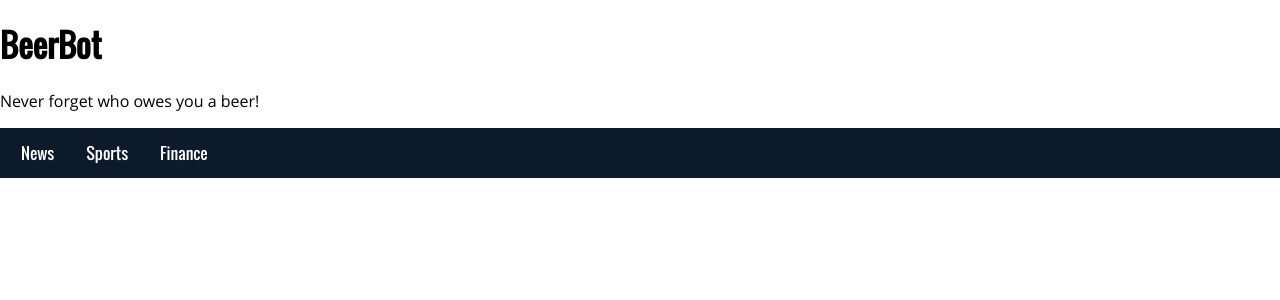
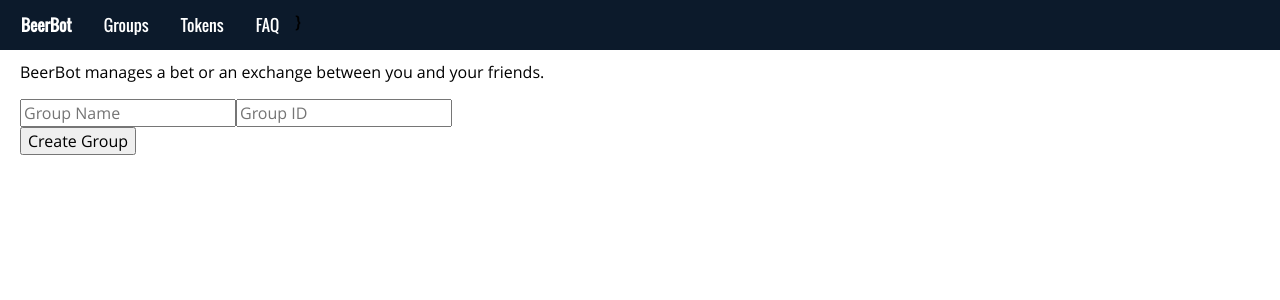
Before and after one commit to JasoonS/Status-Hackathon, a React app: page / in a window 1280 px wide. Shown: the top 300 px of the page. Built offline with nearby package versions, Linux system fonts and the light colour scheme.

Commit message:
Updated text.

```diff
--- a/src/App.js
+++ b/src/App.js
@@ -73,23 +73,32 @@ class App extends Component {
 
   render() {
     return (
-      <div className="App">
-        <h1>BeerBot</h1>
-        <p>Never forget who owes you a beer!</p>
+        <div className="App test">
         <nav className="navbar pure-menu pure-menu-horizontal">
-            <ul className="pure-menu-list">
-                <li className="pure-menu-item"><a href="#" className="pure-menu-link">News</a></li>
-                <li className="pure-menu-item"><a href="#" className="pure-menu-link">Sports</a></li>
-                <li className="pure-menu-item"><a href="#" className="pure-menu-link">Finance</a></li>
+          <a href="#" className="pure-menu-heading pure-menu-link">BeerBot</a>
+          {
+          }<ul className="pure-menu-list">
+              <li className="pure-menu-item"><a href="#" className="pure-menu-link">Groups</a></li>
+              <li className="pure-menu-item"><a href="#" className="pure-menu-link">Tokens</a></li>
+              <li className="pure-menu-item"><a href="#" className="pure-menu-link">FAQ</a></li>
               </ul>
+          }
           </nav>
+          <main className="container">
+              <div className="pure-g">
+                <div className="pure-u-1-1">
+                  <p>
+                    BeerBot manages a bet or an exchange between you and your friends.
+                  </p>
                   <div>
                     <input placeholder={'Group Name'} value={this.state.groupNameInput} onChange={this.setInputGroup}/>
-          <input placeholder={'Group ID'} value={this.state.groupIdInput} onChange={this.setInputId}/>
+                    <input placeholder={'Group ID'} value={this.state.groupIdInput} onChange={this.setInputId}/><br/>
                     <button onClick={this.createGroup}>Create Group</button>
                   </div>
                 </div>
-    )
+              </div>
+          </main>
+        </div>);
   }
 }
 
```
Lines whose indentation alone changed are shown as unchanged.
